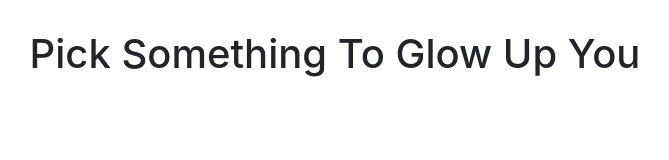
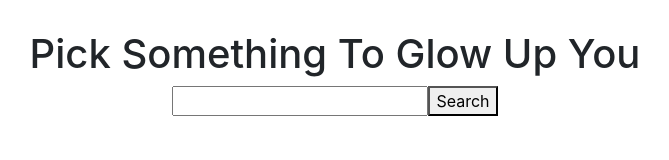
Before and after one commit to sathish5713/Webcode-Hackathon, a plain HTML site: page index.html in a window 1280 px wide. Shown: the whole page, without its empty margins (305-974 px from the left). Drawn offline with nearby package versions, Linux system fonts and the light colour scheme; no server answers.

Commit message:
Update index.html

```diff
--- a/index.html
+++ b/index.html
@@ -9,7 +9,7 @@
 </head>
 <body>
     <h1 style="text-align:center; margin-top: 30px">Pick Something To Glow Up You</h1>
-    <script src="script h.js"></script>
+    <script src="script.js"></script>
 
 </body>
 </html>
```
